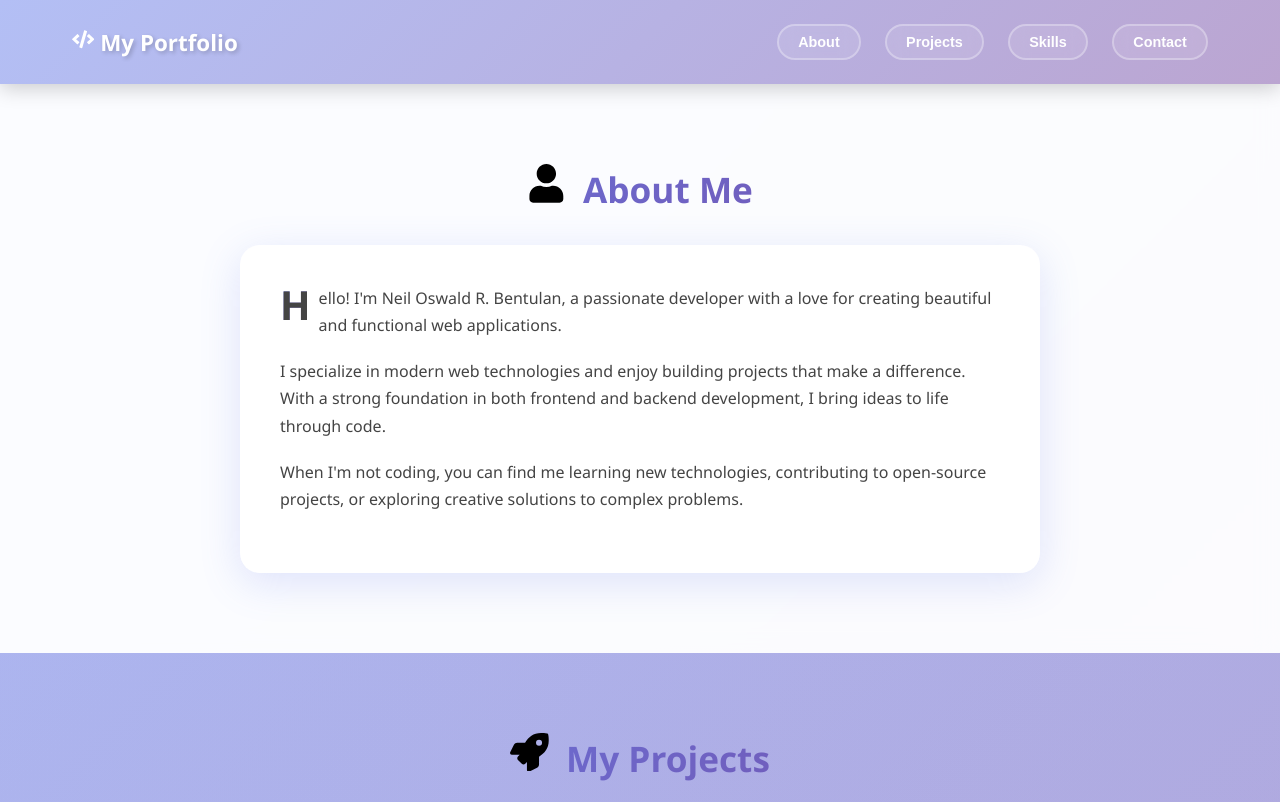
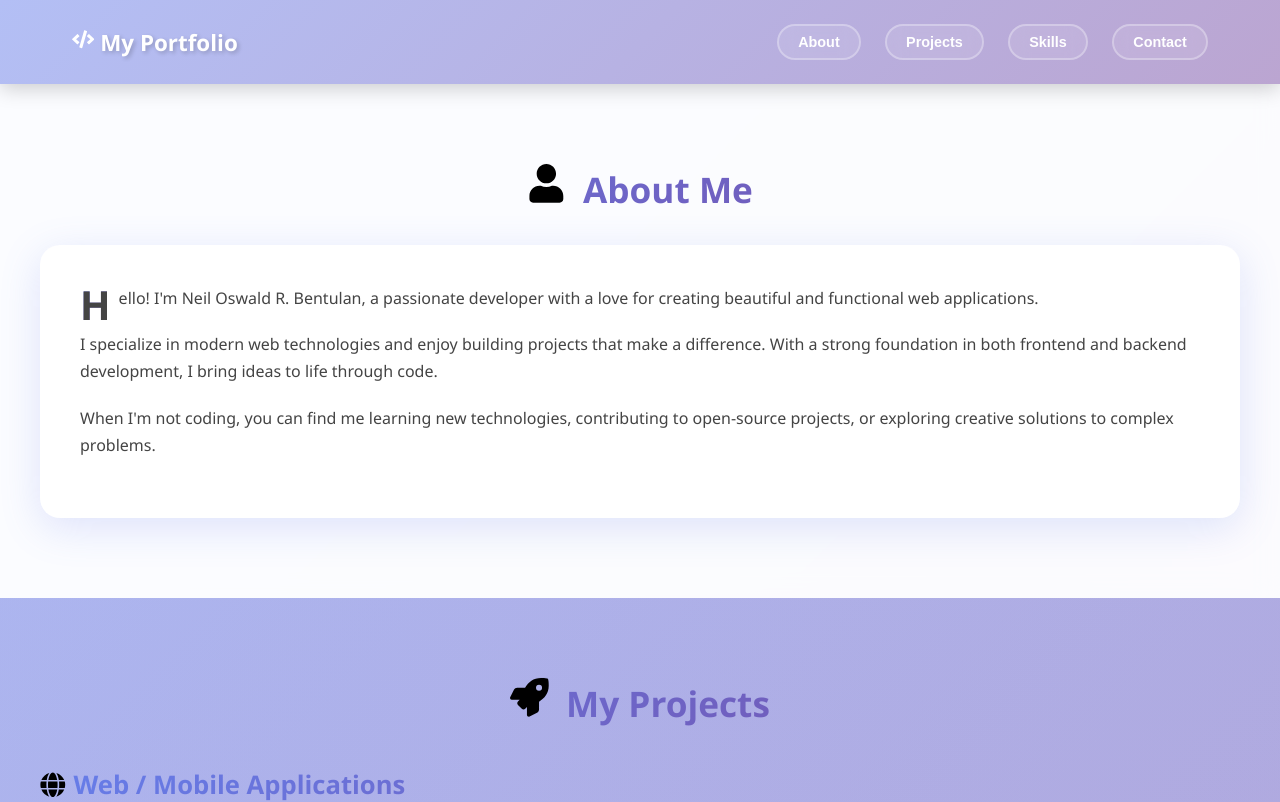
Before and after one commit to neiloswald/portfolio, a React (Create React App) app: page / in a window 1280 px wide. Shown: the top 802 px of the page. Built offline with nearby package versions, Linux system fonts and the light colour scheme.

Commit message:
Make About Me section full width

```diff
--- a/src/components/About.css
+++ b/src/components/About.css
@@ -27,7 +27,7 @@
 }
 
 .about-text {
-  max-width: 800px;
+  width: 100%;
   background: white;
   padding: 2.5rem;
   border-radius: 20px;
```
